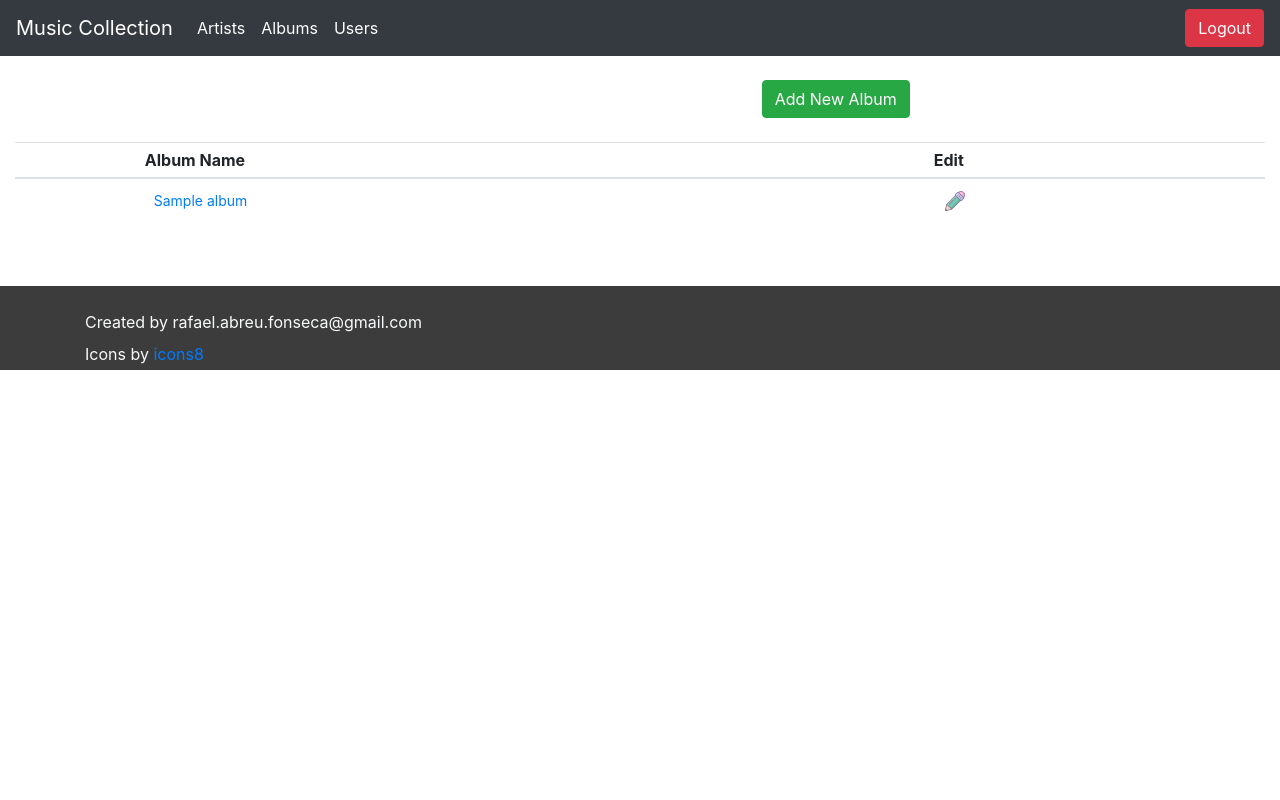
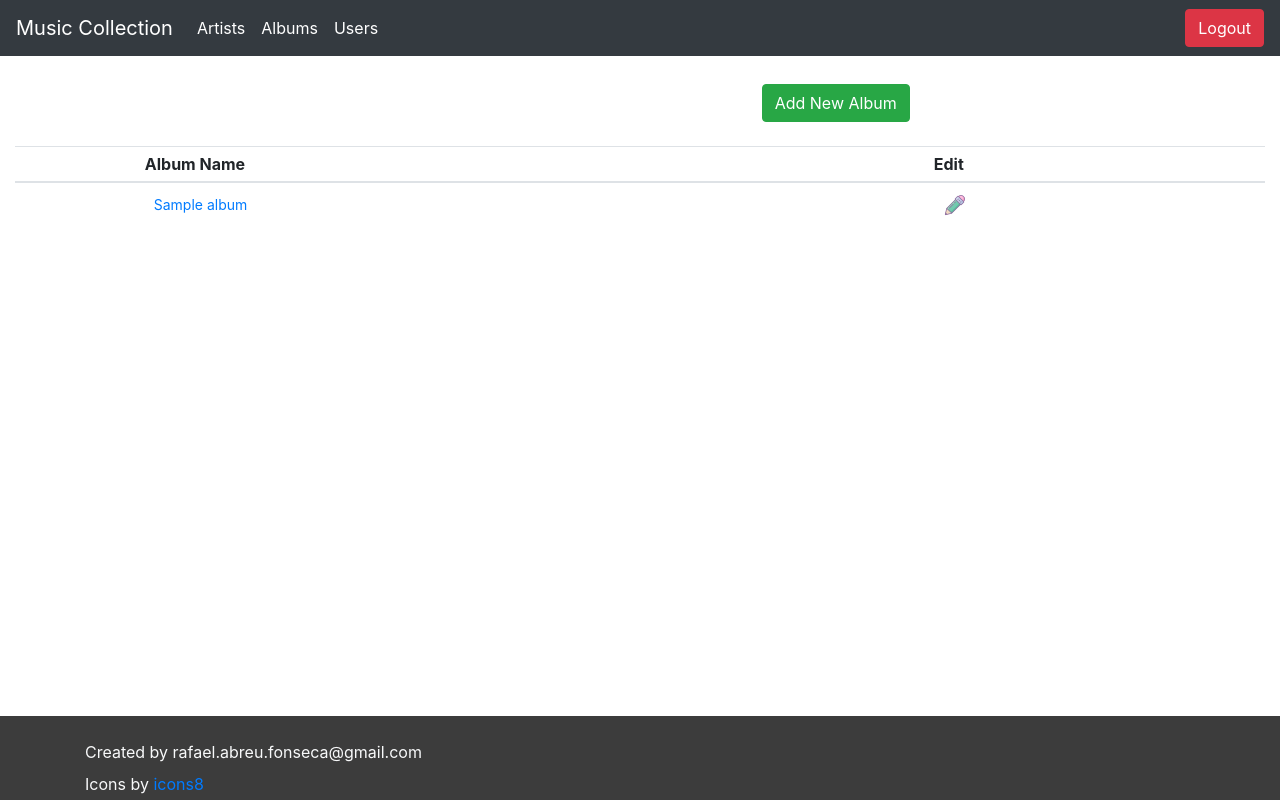
Before and after one commit to fonsecaRafael/music-collection, a Django app: page /albums/ in a window 1280 px wide. Run offline with Django 4.2, Linux system fonts and the light colour scheme; a user stored in the database is signed in; tables that the repository leaves empty hold one stand-in row (values such as "Sample post"); some libraries are stand-ins or nearby versions.

Commit message:
Refactor Fix footer and header
Now our navbar and our footer are with fixed positions without overlap our content

```diff
--- a/musics/base/static/css/style.css
+++ b/musics/base/static/css/style.css
@@ -1,3 +1,8 @@
 .main-footer{
     background-color: #3c3c3c;
 }
+
+body{
+    padding-bottom: 90px;
+    padding-top: 60px;
+}
--- a/musics/base/templates/base/base.html
+++ b/musics/base/templates/base/base.html
@@ -20,7 +20,7 @@
 
   </head>
   <body>
-	<nav class="navbar navbar-expand-lg navbar-light bg-dark">
+	<nav class="navbar navbar-expand-lg navbar-light bg-dark fixed-top">
 	  <a class="navbar-brand text-white" href="{% url 'base:home' %}">Music Collection</a>
 	  <button class="navbar-toggler" type="button" data-toggle="collapse" data-target="#navbarSupportedContent" aria-controls="navbarSupportedContent" aria-expanded="false" aria-label="Toggle navigation">
 		<span class="navbar-toggler-icon"></span>
@@ -53,7 +53,7 @@
 	<h1> NOT IMPLEMENTED</h1>
 	{% endblock body %}
 
-	<footer class="main-footer mt-5 pt-4 pb-1">
+	<footer class="main-footer mt-5 pt-4 pb-1 fixed-bottom">
 		<div class="container">
 			<div class="row pb-2">
 				<div class="col text-light">
```
